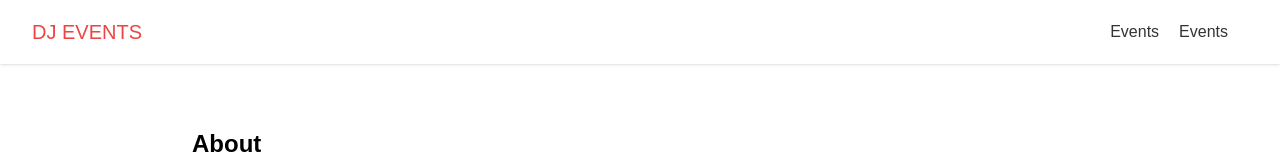
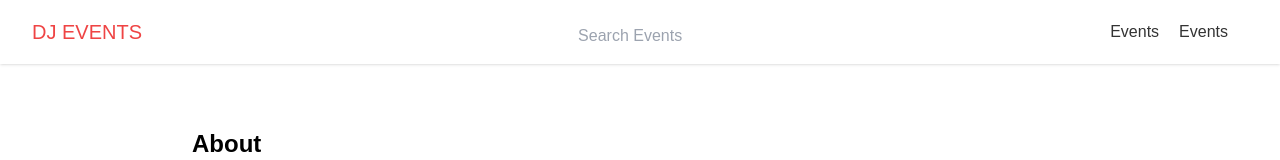
Before and after one commit to MahdiQorbani/DJ-Events-NextJS-frontend, a Next.js app: page /about in a window 1280 px wide. Shown: the top 160 px of the page. Built offline with nearby package versions, Linux system fonts and the light colour scheme.

Commit message:
search functionality (component and result page)

```diff
--- a/components/Header.js
+++ b/components/Header.js
@@ -1,4 +1,5 @@
 import Link from "next/link";
+import Search from "./Search";
 
 const Header = () => {
   return (
@@ -8,6 +9,8 @@ const Header = () => {
           DJ Events
         </Link>
       </div>
+
+      <Search />
 
       <nav>
         <ul className="flex flex-col text-center items-center justify-center my-5 md:my-0 md:flex-row">
--- /dev/null
+++ b/components/Search.js
@@ -0,0 +1,30 @@
+import { useState } from "react";
+import { useRouter } from "next/router";
+
+const Search = () => {
+  const [term, setTerm] = useState("");
+
+  const router = useRouter();
+
+  const handleSubmit = (e) => {
+    e.preventDefault();
+    router.push(`/events/search?term=${term}`);
+    setTerm("");
+  };
+
+  return (
+    <div className="w-32 h-8">
+      <form onSubmit={handleSubmit}>
+        <input
+          type="text"
+          value={term}
+          onChange={(e) => setTerm(e.target.value)}
+          placeholder="Search Events"
+          className="p-1.5 rounded-full"
+        />
+      </form>
+    </div>
+  );
+};
+
+export default Search;
--- a/package.json
+++ b/package.json
@@ -10,6 +10,7 @@
   },
   "dependencies": {
     "next": "14.0.4",
+    "qs": "^6.11.2",
     "react": "^18",
     "react-dom": "^18",
     "react-icons": "^4.12.0"
--- /dev/null
+++ b/pages/events/search.js
@@ -0,0 +1,72 @@
+import qs from "qs";
+import { useRouter } from "next/router";
+import Link from "next/link";
+import Layout from "@/components/Layout";
+import EventItem from "@/components/EventItem";
+import { API_URL } from "@/config/index";
+
+const SearchPage = ({ events }) => {
+  const router = useRouter();
+
+  return (
+    <Layout title="Search Results">
+      <Link href="/events"> {"<"} Go Back</Link>
+      <h1 className="text-center md:text-start mt-5">
+        Search Results for {router.query.term}
+      </h1>
+      {events.length === 0 && <h4>No events to show</h4>}
+
+      {events.map(({ attributes: evt }) => (
+        <EventItem key={evt.slug} evt={evt} />
+      ))}
+    </Layout>
+  );
+};
+
+export default SearchPage;
+
+export async function getServerSideProps({ query: { term } }) {
+  const query = qs.stringify(
+    {
+      filters: {
+        $or: [
+          {
+            name: {
+              $eq: term,
+            },
+          },
+          {
+            performers: {
+              $containsi: term,
+            },
+          },
+          {
+            description: {
+              $containsi: term,
+            },
+          },
+
+          {
+            venue: {
+              $containsi: term,
+            },
+          },
+          {
+            slug: {
+              $containsi: term,
+            },
+          },
+        ],
+      },
+    },
+    {
+      encodeValuesOnly: true, // prettify URL
+    }
+  );
+  const res = await fetch(`${API_URL}/api/events?${query}&populate=*`);
+  const { data: events } = await res.json();
+
+  return {
+    props: { events },
+  };
+}
```
Also changed, not shown: 1 other file (tests, documents, lock files or other folders).
